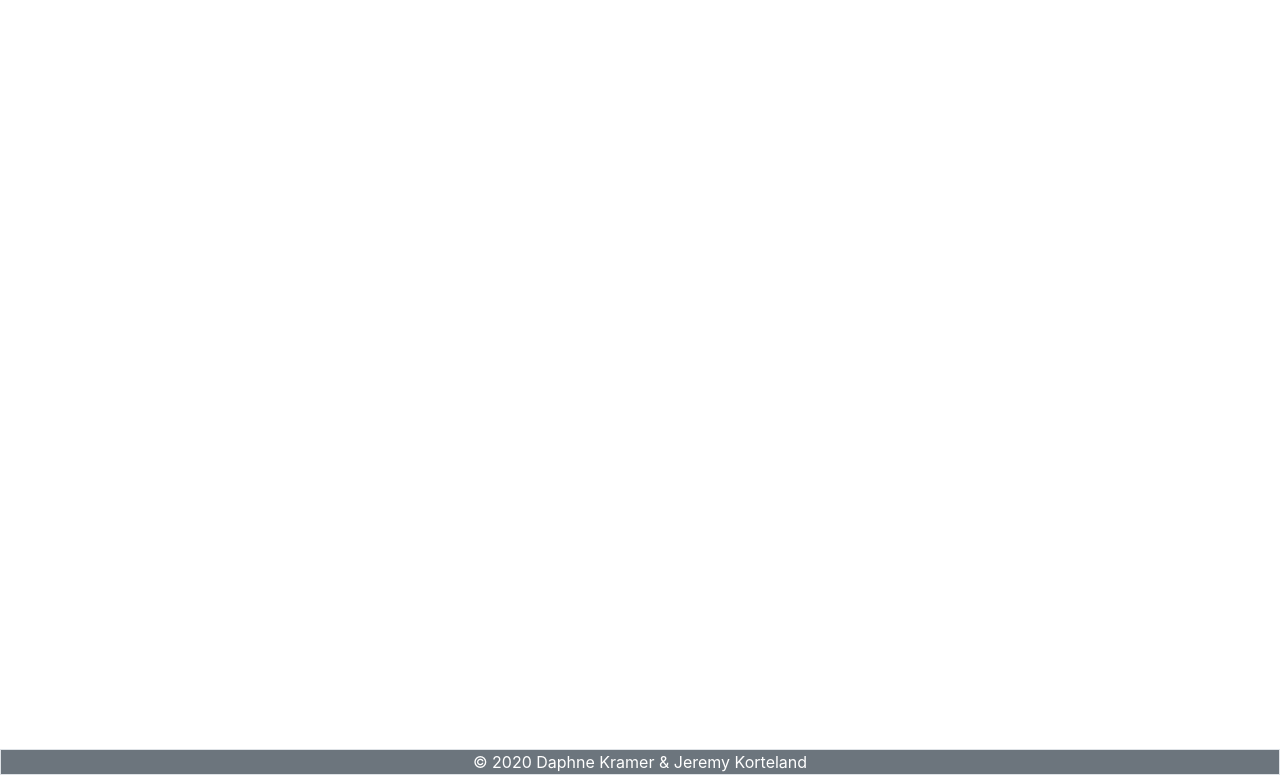
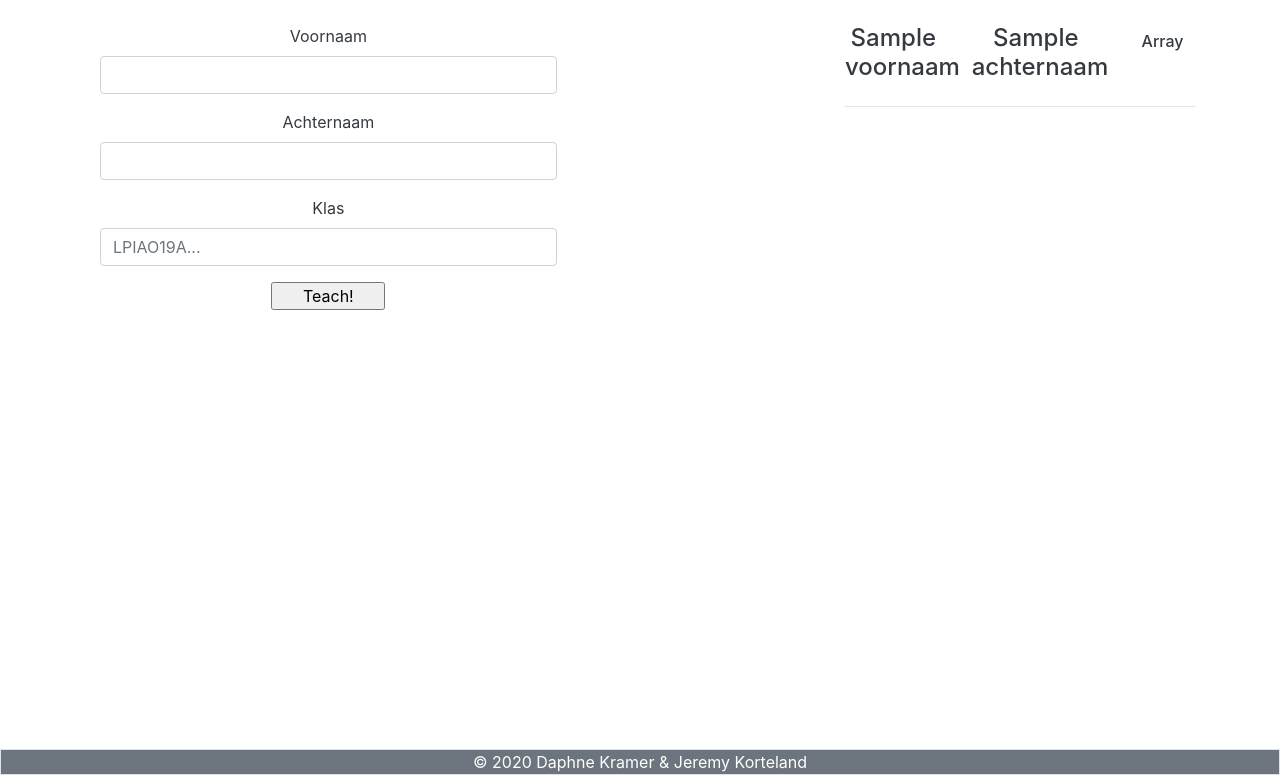
Before and after one commit to daphnekr/studentenApp, a PHP site: the page made by framework-php-master/view/leraar/createLeraar.php in a window 1280 px wide. Shown: the part 25-800 px from the top of the page. Run offline with PHP 8.4, Linux system fonts and the light colour scheme; the template is opened without the code that fills it: most values are stand-ins (such as "Sample title", 1, 10 or a date in 2020); some libraries are stand-ins or nearby versions.

Commit message:
Create leraar af gemaakt

```diff
--- a/framework-php-master/model/StudentModel.php
+++ b/framework-php-master/model/StudentModel.php
@@ -16,7 +16,7 @@
 function getAllGroups(){
 	$conn = openDatabaseConnection();
 
-	$stmt = $conn->prepare("SELECT * FROM klassen ORDER BY groepnaam DESC");
+	$stmt = $conn->prepare("SELECT * FROM klassen ORDER BY groepnaam ASC");
 	$stmt->execute();
 
 	$conn = null;
--- a/framework-php-master/view/home/index.php
+++ b/framework-php-master/view/home/index.php
@@ -26,11 +26,7 @@
                         <?= $student['achternaam']; ?> <br>
                         <?= $student['e-mail']; ?> <br>
                         <?= $student['groepnaam']; ?> <br>
-
                     </div>
-
-
-
                 </div>
             <hr>
             <?php
--- a/framework-php-master/view/leraar/createLeraar.php
+++ b/framework-php-master/view/leraar/createLeraar.php
@@ -0,0 +1,48 @@
+<div class="container">
+    <div class="row">
+        <div class="col-8 text-center">
+            <div class="form-container col-12 col-md-10 col-lg-8 mt-4">
+                <form action="<?= URL ?>home/addTeacher" method="post" name="add" autocomplete="off">
+                    <div class="form-group text-center text-dark">
+                        <label for="voornaam">Voornaam</label>
+                            <input class="form-control" type="text" name="voornaam" required>
+                    </div>
+                    <div class="form-group text-center text-dark">
+                        <label for="achternaam">Achternaam</label>
+                            <input class="form-control" type="text" name="achternaam" required>
+                    </div>
+                    <div class="form-group text-center text-dark">
+                        <label for="klas">Klas</label>
+                            <input class="form-control" list="klassen" name="klas" placeholder="LPIAO19A..." required>
+                    </div>
+                    <div class="form-group text-center">
+                        <input type="submit" value="Teach!" class="form-submit col-4 col-lg-3">
+                    </div>
+                </form>
+            </div>
+        </div>
+        <div class="col-4 text-center mt-4">
+            <?php foreach($slb as $docent){?>
+                <div class="row">
+                    <div class="col-4">
+                    <h4 class="text-dark"> <?= $docent['voornaam'] ?></h4>
+                    </div>
+                    <div class="col-5">
+                    <h4 class="text-dark"> <?= $docent['achternaam'] ?></h4>
+                    </div>
+                    <div class="col-3">
+                    <h6 class="text-dark pt-2"> <?= $docent['klas'] ?></h6>
+                    </div>
+                </div><hr><br>
+            <?php }?>
+        </div>
+    </div>
+</div>
+
+<datalist id="klassen">
+    <select name="klassen">
+        <?php foreach($klas as $group){?>
+            <option value="<?= $group['groepnaam']?>"><?= $group['groepnaam']?></option>
+        <?php }?>
+    </select>
+</datalist>
```
Also changed, not shown: framework-php-master/controller/LeraarController.php (+11 -1 lines), framework-php-master/model/LeraarModel.php (+13 -1 lines).
